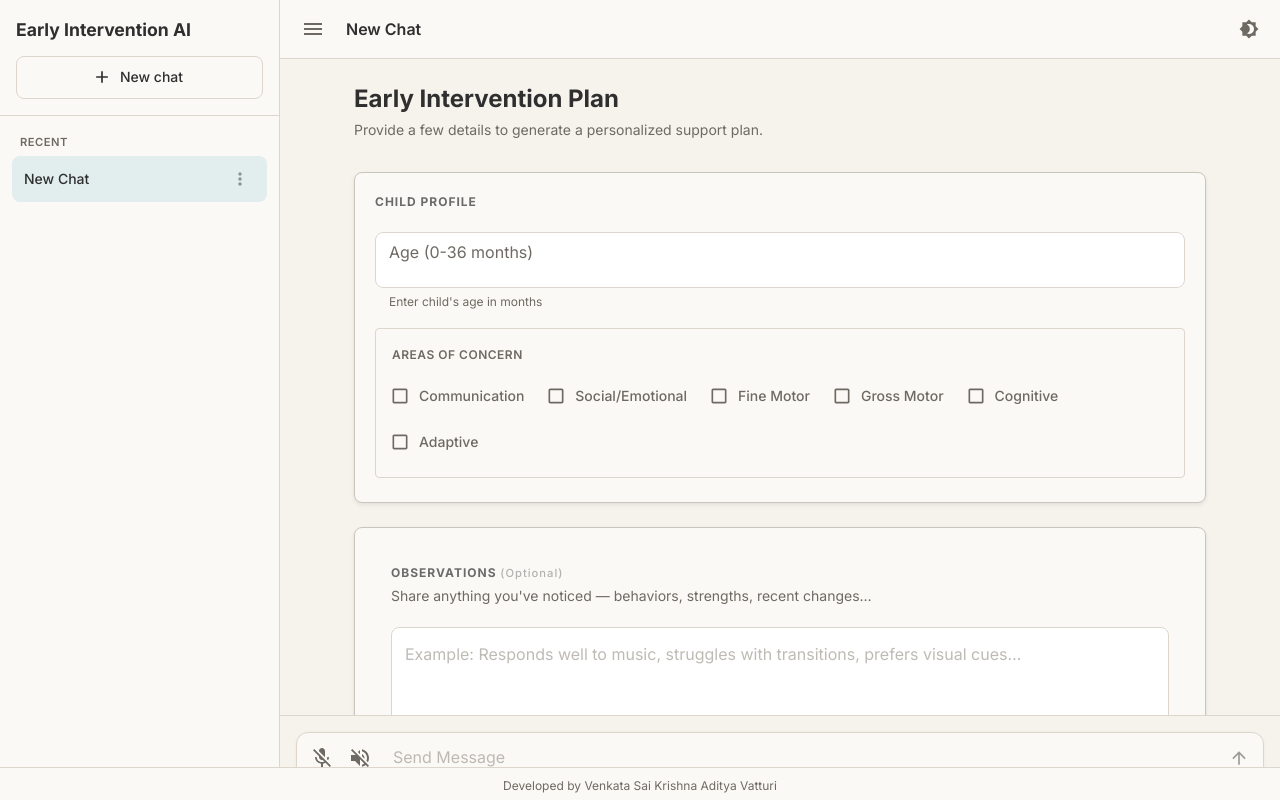
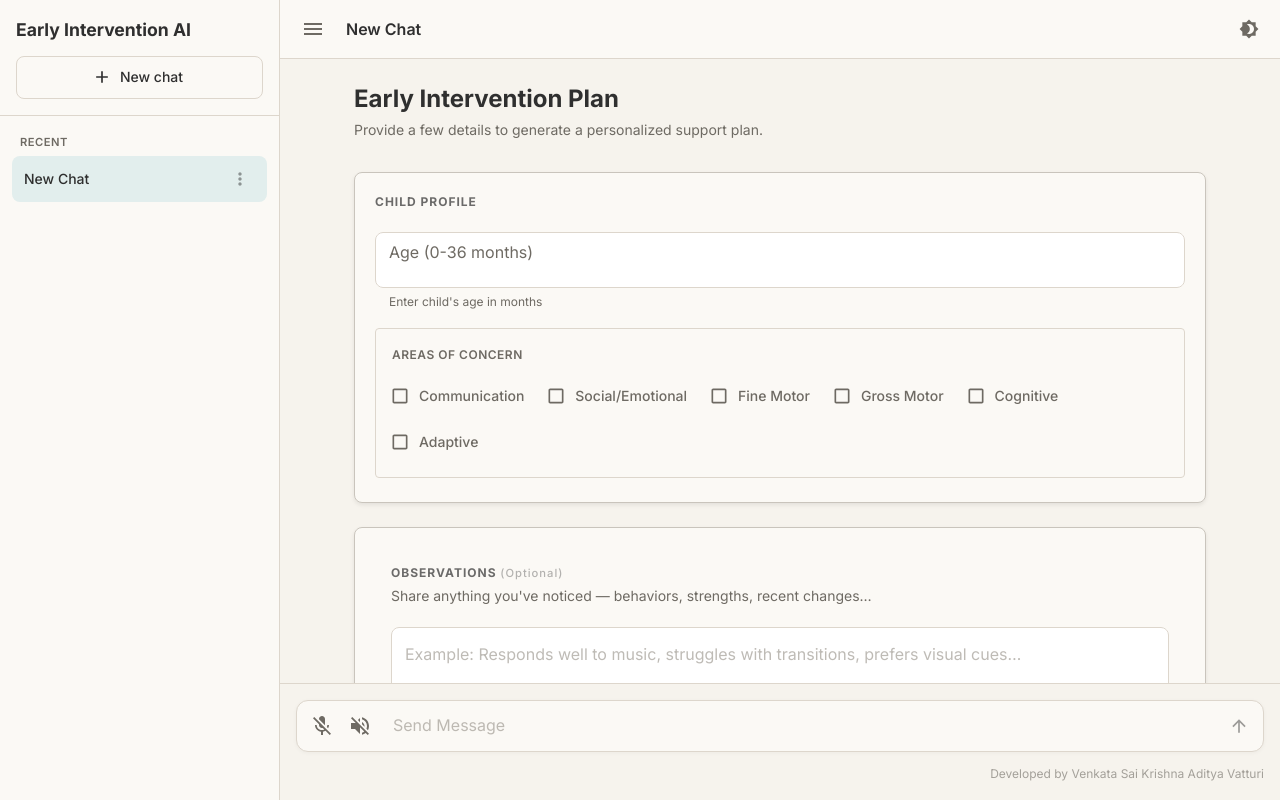
Before and after one commit to vvskad1/EarlyInterventionAI, a React (Create React App) app in the folder frontend/: page / in a window 1280 px wide. Built offline with nearby package versions, Linux system fonts and the light colour scheme; the HTML template or start-up script is replaced by a standard one.

Commit message:
Move footer below send message input

```diff
--- a/frontend/src/App.js
+++ b/frontend/src/App.js
@@ -434,33 +434,11 @@ function App() {
           autoHideDuration={4000}
           onClose={handleCloseSnackbar}
           anchorOrigin={{ vertical: 'bottom', horizontal: 'center' }}
-          sx={{ bottom: 40 }}
         >
           <Alert onClose={handleCloseSnackbar} severity={snackbar.severity} sx={{ width: '100%' }}>
             {snackbar.message}
           </Alert>
         </Snackbar>
-
-        {/* Footer */}
-        <Box
-          sx={{
-            position: 'fixed',
-            bottom: 0,
-            left: 0,
-            right: 0,
-            py: 0.5,
-            px: 2,
-            bgcolor: 'background.paper',
-            borderTop: '1px solid',
-            borderColor: 'divider',
-            zIndex: 1000,
-            textAlign: 'center',
-          }}
-        >
-          <Typography variant="caption" color="text.secondary">
-            Developed by Venkata Sai Krishna Aditya Vatturi
-          </Typography>
-        </Box>
       </Box>
     </ThemeProvider>
   );
--- a/frontend/src/components/RightPane.js
+++ b/frontend/src/components/RightPane.js
@@ -1145,6 +1145,13 @@ function RightPane({
           </IconButton>
         </Paper>
 
+        {/* Footer */}
+        <Box sx={{ mt: 1, textAlign: 'right' }}>
+          <Typography variant="caption" color="text.secondary" sx={{ opacity: 0.6 }}>
+            Developed by Venkata Sai Krishna Aditya Vatturi
+          </Typography>
+        </Box>
+
         {/* Evidence Drawer for Source Details */}
         <EvidenceDrawer
           open={drawerOpen}
```
